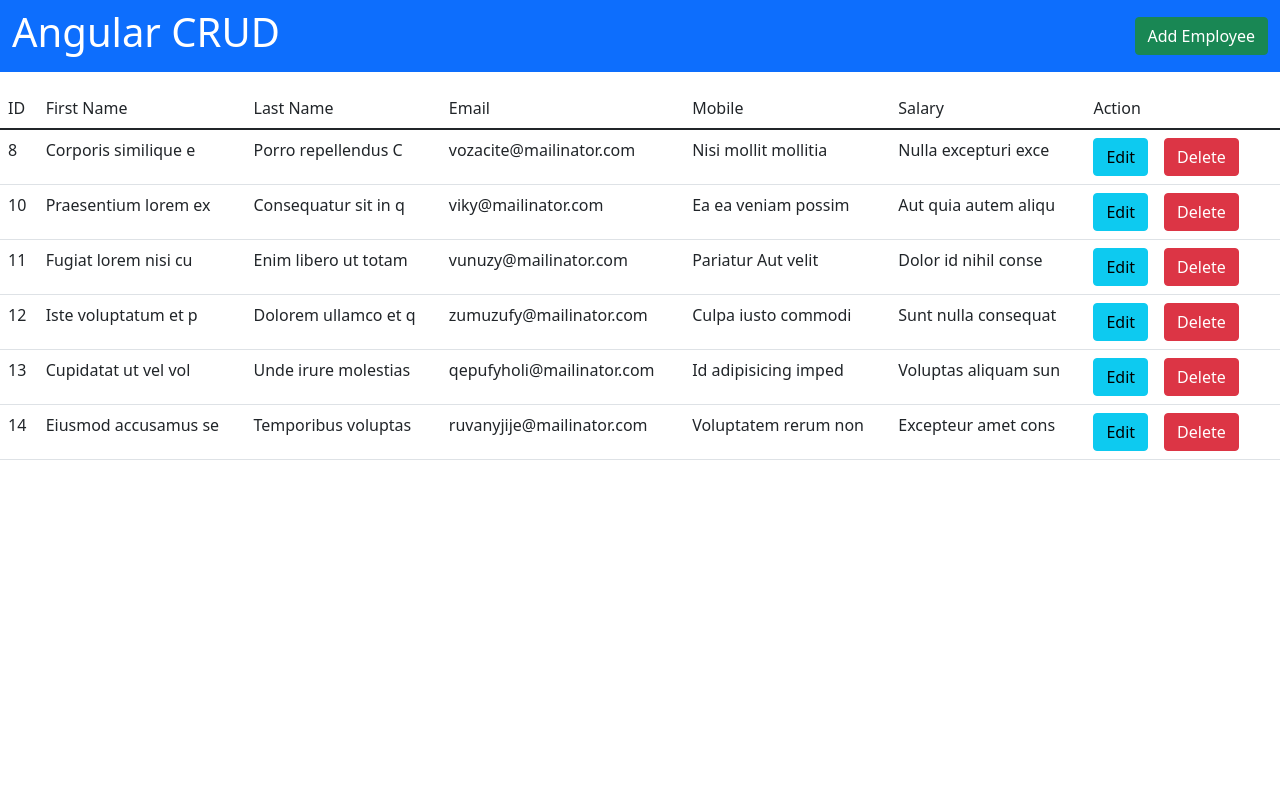
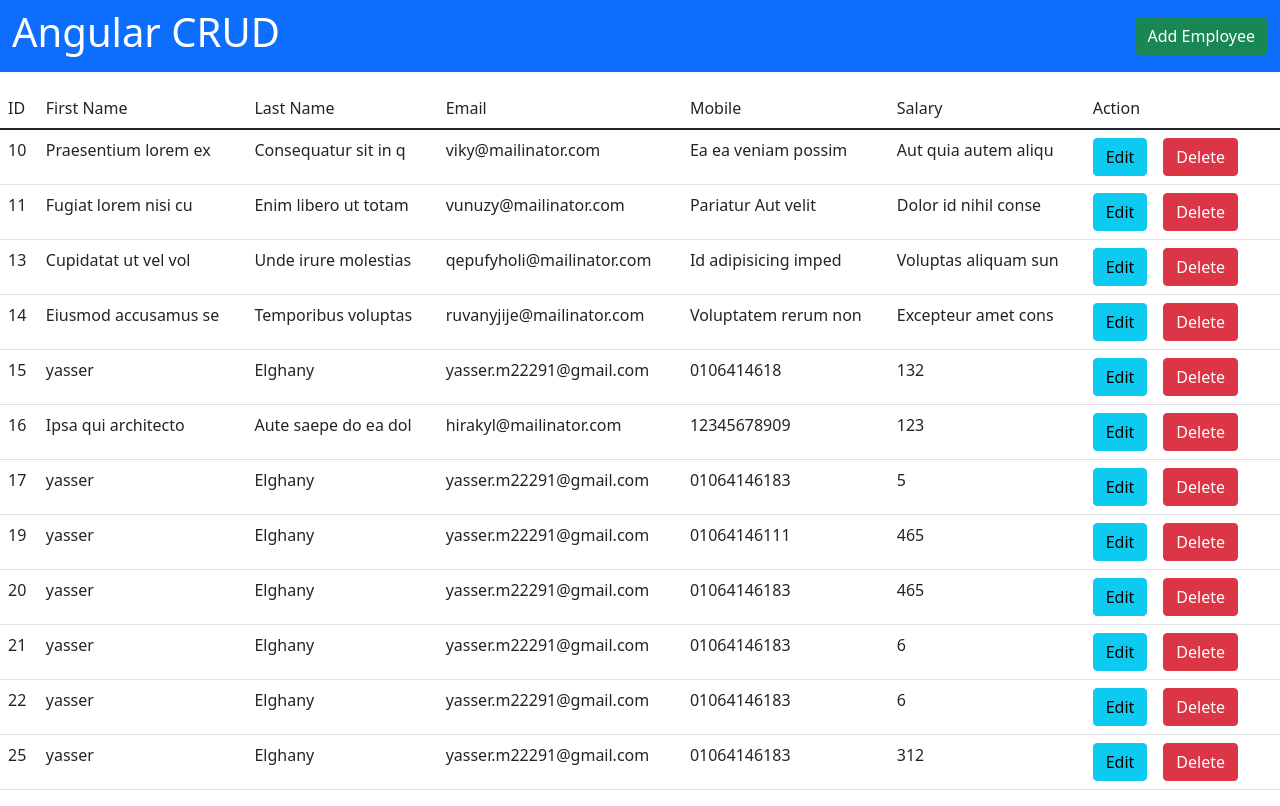
Before and after one commit to yasser22269/CRUD-And-Authentication-Angular, an Angular app: page / in a window 1280 px wide. Built offline with nearby package versions, Linux system fonts and the light colour scheme; data requests are answered from the project's data file.

Commit message:
final validation

```diff
--- a/angular.json
+++ b/angular.json
@@ -27,7 +27,8 @@
               "src/assets"
             ],
             "styles": [
-              "src/styles.css"
+              "src/styles.css",
+              "node_modules/ngx-toastr/toastr.css"
             ],
             "scripts": [
             ]
--- a/db.json
+++ b/db.json
@@ -1,13 +1,5 @@
 {
   "posts": [
-    {
-      "id": 8,
-      "firstName": "Corporis similique e",
-      "lastName": "Porro repellendus C",
-      "email": "vozacite@mailinator.com",
-      "mobile": "Nisi mollit mollitia",
-      "salary": "Nulla excepturi exce"
-    },
     {
       "id": 10,
       "firstName": "Praesentium lorem ex",
@@ -25,14 +17,6 @@
       "salary": "Dolor id nihil conse"
     },
     {
-      "id": 12,
-      "firstName": "Iste voluptatum et p",
-      "lastName": "Dolorem ullamco et q",
-      "email": "zumuzufy@mailinator.com",
-      "mobile": "Culpa iusto commodi ",
-      "salary": "Sunt nulla consequat"
-    },
-    {
       "id": 13,
       "firstName": "Cupidatat ut vel vol",
       "lastName": "Unde irure molestias",
@@ -47,6 +31,70 @@
       "email": "ruvanyjije@mailinator.com",
       "mobile": "Voluptatem rerum non",
       "salary": "Excepteur amet cons"
+    },
+    {
+      "id": 15,
+      "firstName": "yasser",
+      "lastName": "Elghany",
+      "email": "yasser.m22291@gmail.com",
+      "mobile": "0106414618",
+      "salary": "132"
+    },
+    {
+      "id": 16,
+      "firstName": "Ipsa qui architecto",
+      "lastName": "Aute saepe do ea dol",
+      "email": "hirakyl@mailinator.com",
+      "mobile": "12345678909",
+      "salary": "123"
+    },
+    {
+      "id": 17,
+      "firstName": "yasser",
+      "lastName": "Elghany",
+      "email": "yasser.m22291@gmail.com",
+      "mobile": "01064146183",
+      "salary": "5"
+    },
+    {
+      "id": 19,
+      "firstName": "yasser",
+      "lastName": "Elghany",
+      "email": "yasser.m22291@gmail.com",
+      "mobile": "01064146111",
+      "salary": "465"
+    },
+    {
+      "id": 20,
+      "firstName": "yasser",
+      "lastName": "Elghany",
+      "email": "yasser.m22291@gmail.com",
+      "mobile": "01064146183",
+      "salary": "465"
+    },
+    {
+      "id": 21,
+      "firstName": "yasser",
+      "lastName": "Elghany",
+      "email": "yasser.m22291@gmail.com",
+      "mobile": "01064146183",
+      "salary": "6"
+    },
+    {
+      "id": 22,
+      "firstName": "yasser",
+      "lastName": "Elghany",
+      "email": "yasser.m22291@gmail.com",
+      "mobile": "01064146183",
+      "salary": "6"
+    },
+    {
+      "id": 25,
+      "firstName": "yasser",
+      "lastName": "Elghany",
+      "email": "yasser.m22291@gmail.com",
+      "mobile": "01064146183",
+      "salary": "312"
     }
   ],
   "comments": [],
--- a/package.json
+++ b/package.json
@@ -20,6 +20,7 @@
     "@angular/router": "~13.3.0",
     "bootstrap": "^5.1.3",
     "jquery": "^3.6.0",
+    "ngx-toastr": "^14.2.3",
     "rxjs": "~7.5.0",
     "tslib": "^2.3.0",
     "zone.js": "~0.11.4"
--- a/src/app/app.module.ts
+++ b/src/app/app.module.ts
@@ -6,6 +6,8 @@
 import { EmployeeDashboardComponent } from './employee-dashboard/employee-dashboard.component';
 import {ReactiveFormsModule} from "@angular/forms";
 import {HttpClientModule} from "@angular/common/http";
+import {BrowserAnimationsModule} from "@angular/platform-browser/animations";
+import {ToastrModule} from "ngx-toastr";
 
 @NgModule({
   declarations: [
@@ -17,6 +19,8 @@
     AppRoutingModule,
     ReactiveFormsModule,
     HttpClientModule,
+    BrowserAnimationsModule, // required animations module
+    ToastrModule.forRoot(), // ToastrModule added
   ],
   providers: [],
   bootstrap: [AppComponent]
--- a/src/app/employee-dashboard/employee-dashboard.component.ts
+++ b/src/app/employee-dashboard/employee-dashboard.component.ts
@@ -2,6 +2,9 @@
 import {FormBuilder,FormGroup} from "@angular/forms";
 import {EmployeeModels} from "./employee.models";
 import {ApiService} from "../shared/api.service";
+import { ToastrService } from 'ngx-toastr';
+
+
 @Component({
   selector: 'employee-dashboard',
   templateUrl: './employee-dashboard.component.html',
@@ -10,10 +13,11 @@
 export class EmployeeDashboardComponent implements OnInit {
   formValue !: FormGroup;
   employees !: any;
-  ShowAddbutton : boolean = true;
-  employeeModels !: EmployeeModels;
+  ShowAddbutton !: boolean ;
+  employeeModels = new EmployeeModels();
   constructor(private formbuilder : FormBuilder,
               private api : ApiService,
+              private toastr: ToastrService
 
   ) {
 
@@ -37,19 +41,23 @@
   postEmpolyee(){
     this.employeeModels = new EmployeeModels();
     this.getDetails();
+    if(this.validation(this.employeeModels)){
       this.api.postEmployee(this.employeeModels)
         .subscribe(res =>{
-        alert("Added Successfully");
+          this.toastr.success('Added Successfully');
+         // alert("Added Successfully");
           let ref = document.getElementById('Close');
           ref?.click();
           this.formValue.reset();
           this.getEmpolyee();
         },
           res=>{
-        console.log(res);
-          // alert(res);
+            this.toastr.warning('wrong');
           }
           )
+    }else{
+      this.toastr.info('Please fill in the data correctly');
+    }
   }
 
   getEmpolyee(){
@@ -68,47 +76,97 @@
     this.getDetails();
     this.api.deleteEmployee(id)
       .subscribe(res =>{
-          alert("delete Successfully");
+          this.toastr.success('delete Successfully');
           this.getEmpolyee();
         },
         res=>{
-          alert("wrong");
+          this.toastr.warning('wrong');
         }
       )
   }
 
   EditEmpolyee(){
     this.getDetails();
-    this.api.updateEmployee(this.employeeModels,this.employeeModels.id)
-      .subscribe(res =>{
-          alert("Edit Successfully");
+    if(this.validation(this.employeeModels)) {
+      this.api.updateEmployee(this.employeeModels, Number(this.employeeModels.id))
+        .subscribe(res => {
+            this.toastr.success('Edit Successfully');
             let ref = document.getElementById('Close');
             ref?.click();
             this.formValue.reset();
             this.getEmpolyee();
           },
-        res=>{
-          alert("wrong");
+          res => {
+            alert(res);
           }
         )
+    }else{
+      this.toastr.info('Please fill in the data correctly');
+    }
   }
 
   onEdit(row: any){
-    this.employeeModels.id = row.id;
+    this.ShowAddbutton = false;
+    this.employeeModels.id = Number(row.id);
     this.formValue.controls['firstName'].setValue(row.firstName);
     this.formValue.controls['lastName'].setValue(row.lastName);
     this.formValue.controls['email'].setValue(row.email);
     this.formValue.controls['mobile'].setValue(row.mobile);
     this.formValue.controls['salary'].setValue(row.salary);
-    this.ShowAddbutton = false;
   }
 
   getDetails(){
-    this.employeeModels.firstName =this.formValue.value.firstName;
+    this.employeeModels.firstName = this.formValue.value.firstName;
     this.employeeModels.lastName =this.formValue.value.lastName;
     this.employeeModels.email =this.formValue.value.email;
     this.employeeModels.mobile =this.formValue.value.mobile;
     this.employeeModels.salary =this.formValue.value.salary;
   }
 
+
+
+  validation(emp : EmployeeModels){
+    function validationEmpty(col: string) {
+      return  col != null && col.length > 0 ? true : false;// "Please fill in the data";
     }
+    function functionMobile(col: string) {
+      if(validationEmpty(col) && col.length == 11){
+        return col.match(
+          /^[\+]?[(]?[0-9]{3}[)]?[-\s\.]?[0-9]{3}[-\s\.]?[0-9]{4,6}$/im
+        )
+      }else{
+        return false ; // "Mobile is not valid";
+      }
+
+    }
+    function functionSalary(col: string) {
+      const  salary = Number(col);
+      return  col != null && salary >0 ? true : false;// "salary is not valid"  ;
+    }
+    function validateEmail(email: string) {
+      if(validationEmpty(email)){
+        return email.match(
+          /^(([^<>()[\]\\.,;:\s@\"]+(\.[^<>()[\]\\.,;:\s@\"]+)*)|(\".+\"))@((\[[0-9]{1,3}\.[0-9]{1,3}\.[0-9]{1,3}\.[0-9]{1,3}\])|(([a-zA-Z\-0-9]+\.)+[a-zA-Z]{2,}))$/
+        )
+      }else{
+        return false;
+        //"Email is not valid"
+      }
+    }
+
+
+    if(validationEmpty(emp.firstName) &&
+      validationEmpty(emp.lastName) &&
+      validateEmail(emp.email) &&
+      functionMobile(emp.mobile) &&
+     functionSalary(emp.salary)
+    ){
+      return true;
+    }
+    return false;
+  }
+
+
+
+
+}
```
Also changed, not shown: 1 other file (tests, documents, lock files or other folders). Lines whose indentation alone changed are shown as unchanged.
